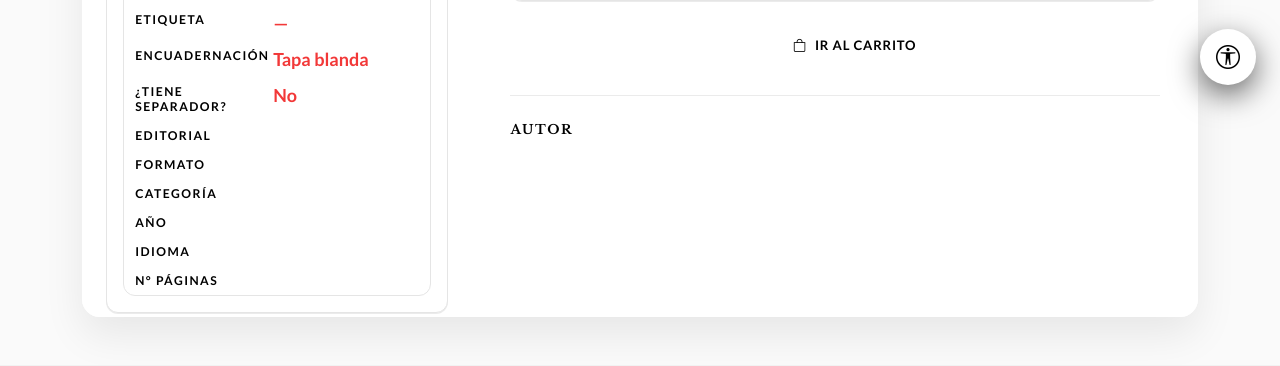
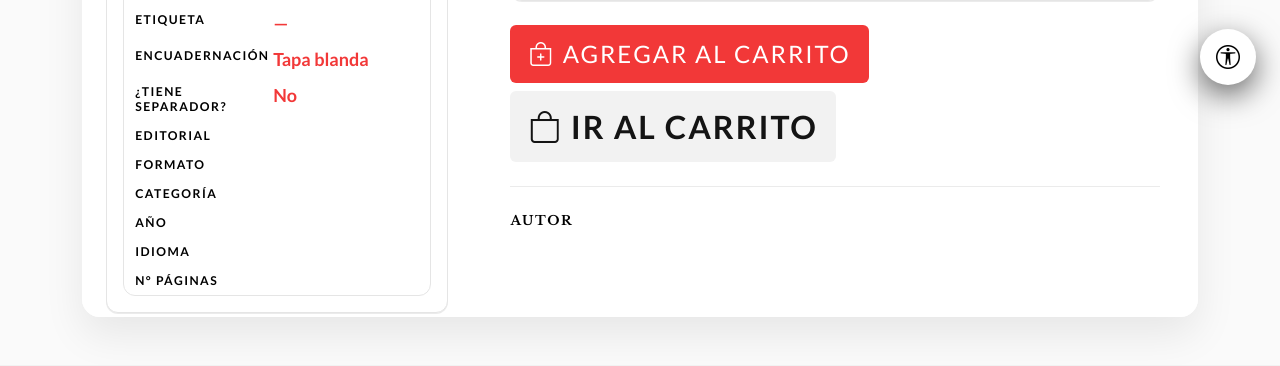
Before and after one commit to albert-amado/Bajo-el-volc-n-ediciones-Django, a Django app: template catalogo/templates/catalogo/libro_detalle.html in a window 1280 px wide. Shown: the part 691-1057 px from the top of the page. Run offline with Django 5.2, Linux system fonts and the light colour scheme; the template is opened without the code that fills it, so the values that code supplies are empty; some web fonts are replaced.

Commit message:
fix: mejoramos detalles visuales

```diff
--- a/carrito/static/carrito/css/carrito.css
+++ b/carrito/static/carrito/css/carrito.css
@@ -10,10 +10,11 @@
 }
 .text-muted {
     color: var(--text-primary);
-    font-size: xxx-large;
+    font-size: x-large;
     font-weight: 800;
     background-color: var(--bg-body);
 }
+
 .bev-carrito-table thead th {
     font-size: 0.8rem;
     text-transform: uppercase;
@@ -100,3 +101,6 @@
         grid-template-columns: 1fr;
     }
 }
+.bev-premios-carrusel{
+    margin-top: 5rem;
+}
--- a/catalogo/static/catalogo/css/libro_detalle.css
+++ b/catalogo/static/catalogo/css/libro_detalle.css
@@ -169,13 +169,22 @@
 }
 
 .bev-detail-actions .btn {
-  padding: 0.7rem 1.15rem;
-  font-weight: 600;
+    padding: 0.7rem 1.15rem;
+    font-weight: 600;
+    font-size: xx-large;
+    color: var(--pr-dark-900);
+    background-color: var(--pr-gray-400);
 }
 
 .bev-detail-actions .btn:first-child {
-  min-width: 190px;
+    min-width: 190px;
+    background-color: var(--pr-gray-1200);
+    color: var(--pr-white);
+    font-size: x-large;
+    font-weight: normal;
 }
+
+
 
 .bev-author-box {
   border-top: 1px solid var(--pr-glass-dark-08);
--- a/catalogo/static/catalogo/css/librosseccion.css
+++ b/catalogo/static/catalogo/css/librosseccion.css
@@ -1,6 +1,8 @@
 .libros-seccion {
-    background: var(--navbar-bg-image-book);
+    background-color: var(--bg-body);
 }
+
+
 .bev-section-line {
   width: min(100%, 900px);
 }
```
